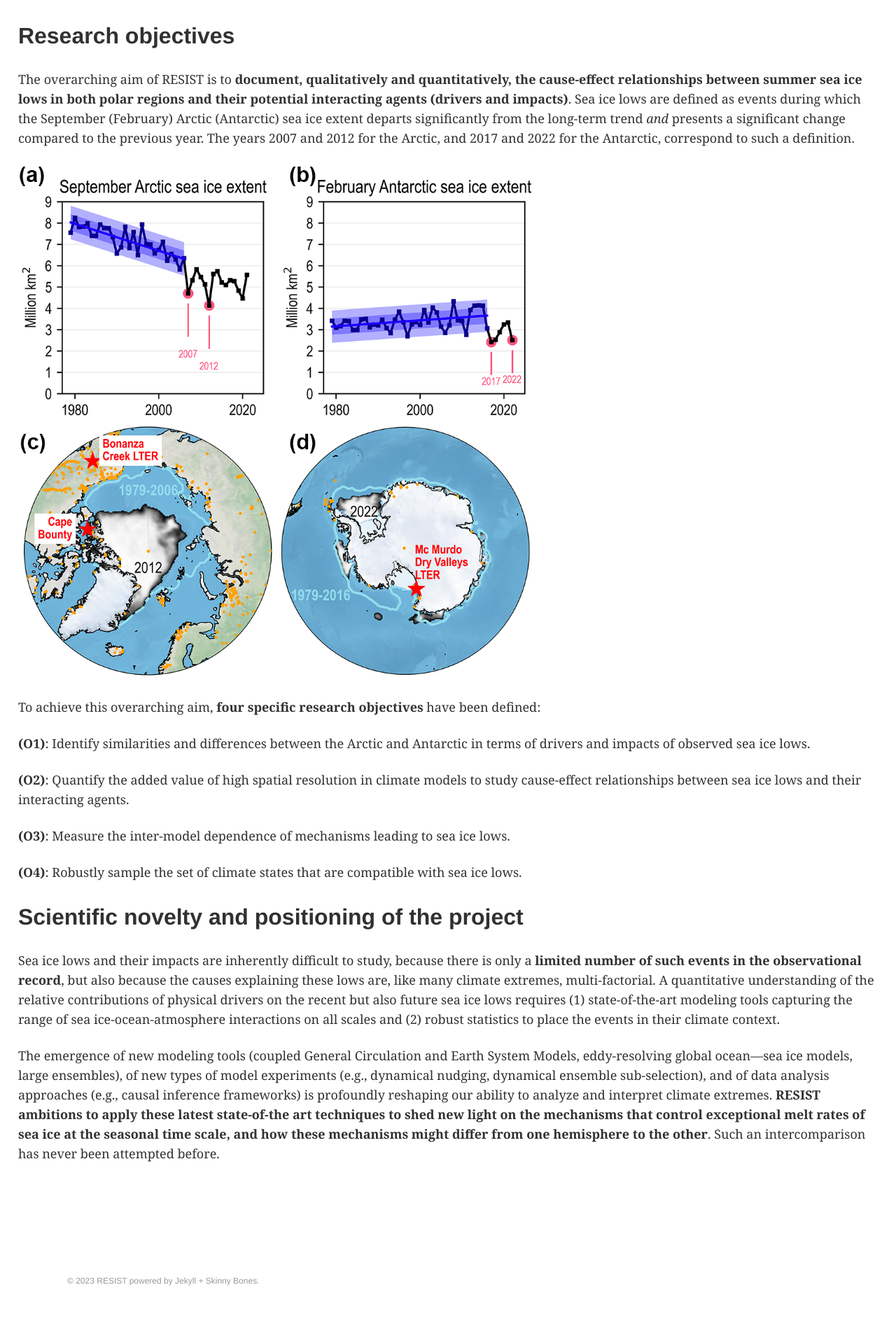
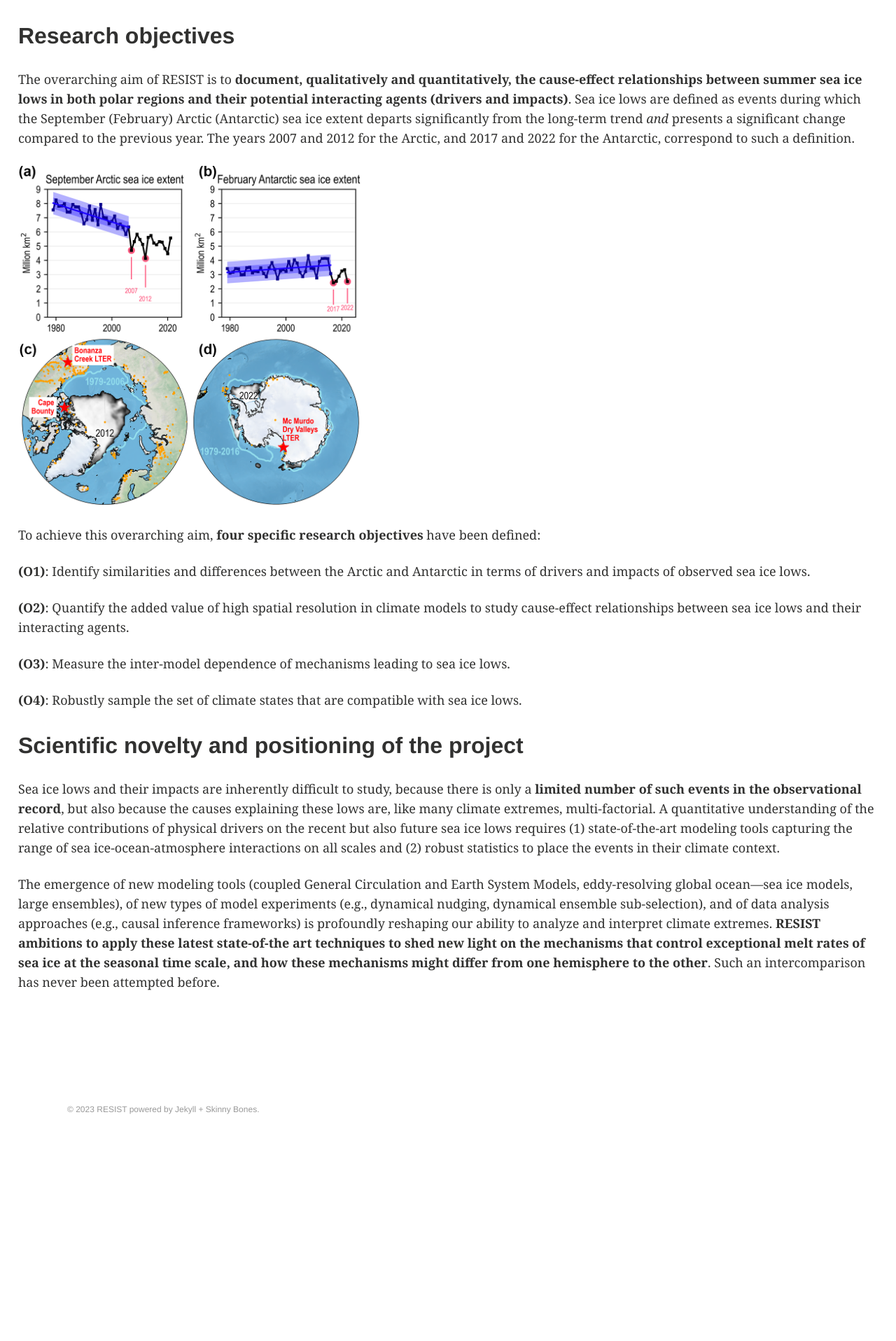
Before and after one commit to resist-impuls/resist-impuls.github.io, a Jekyll site: the page built from research.md, in a window 1280 px wide. Shown: the part 774-2690 px from the top of the page at 70% size. Built offline with Jekyll 4.4.1, drawn with Linux system fonts in a browser that asks for light colours; our own code applies the rules of GitHub Pages for plain Markdown files; after the commit the page ends 2445 px from its top, so only the background shows below that.

Commit message:
Update research.md

```diff
--- a/research.md
+++ b/research.md
@@ -14,7 +14,7 @@ Modeling studies suggest that rapid Arctic sea ice loss events will cause signif
 
 The overarching aim of RESIST is to **document, qualitatively and quantitatively, the cause-effect relationships between summer sea ice lows in both polar regions and their potential interacting agents (drivers and impacts)**. Sea ice lows are defined as events during which the September (February) Arctic (Antarctic) sea ice extent departs significantly from the long-term trend *and* presents a significant change compared to the previous year. The years 2007 and 2012 for the Arctic, and 2017 and 2022 for the Antarctic, correspond to such a definition.
 
-<img src = "/images/figContext.png" width = "60%" height = "60%">
+<img src = "/images/figContext.png" width = "40%" height = "40%">
 
 
 To achieve this overarching aim, **four specific research objectives** have been defined:
```
